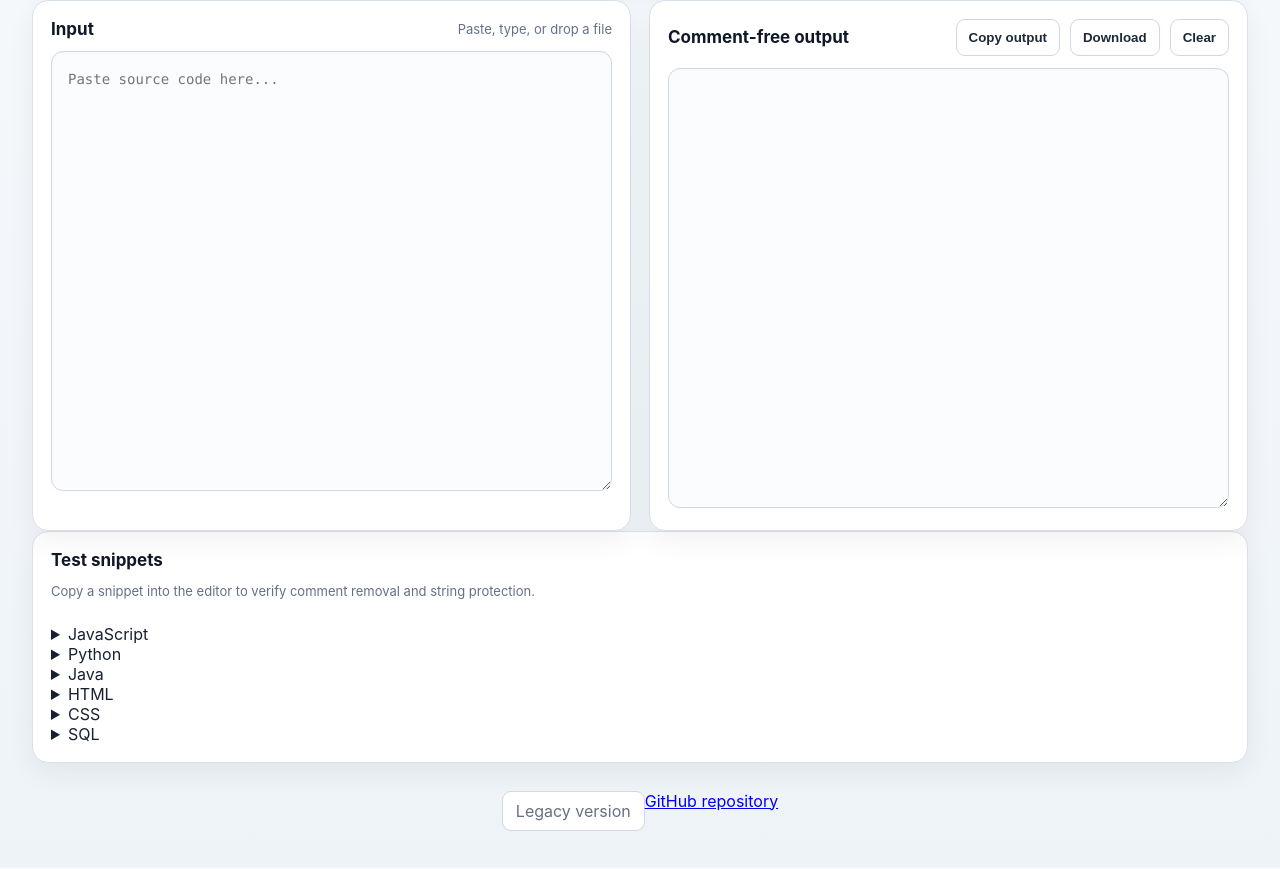
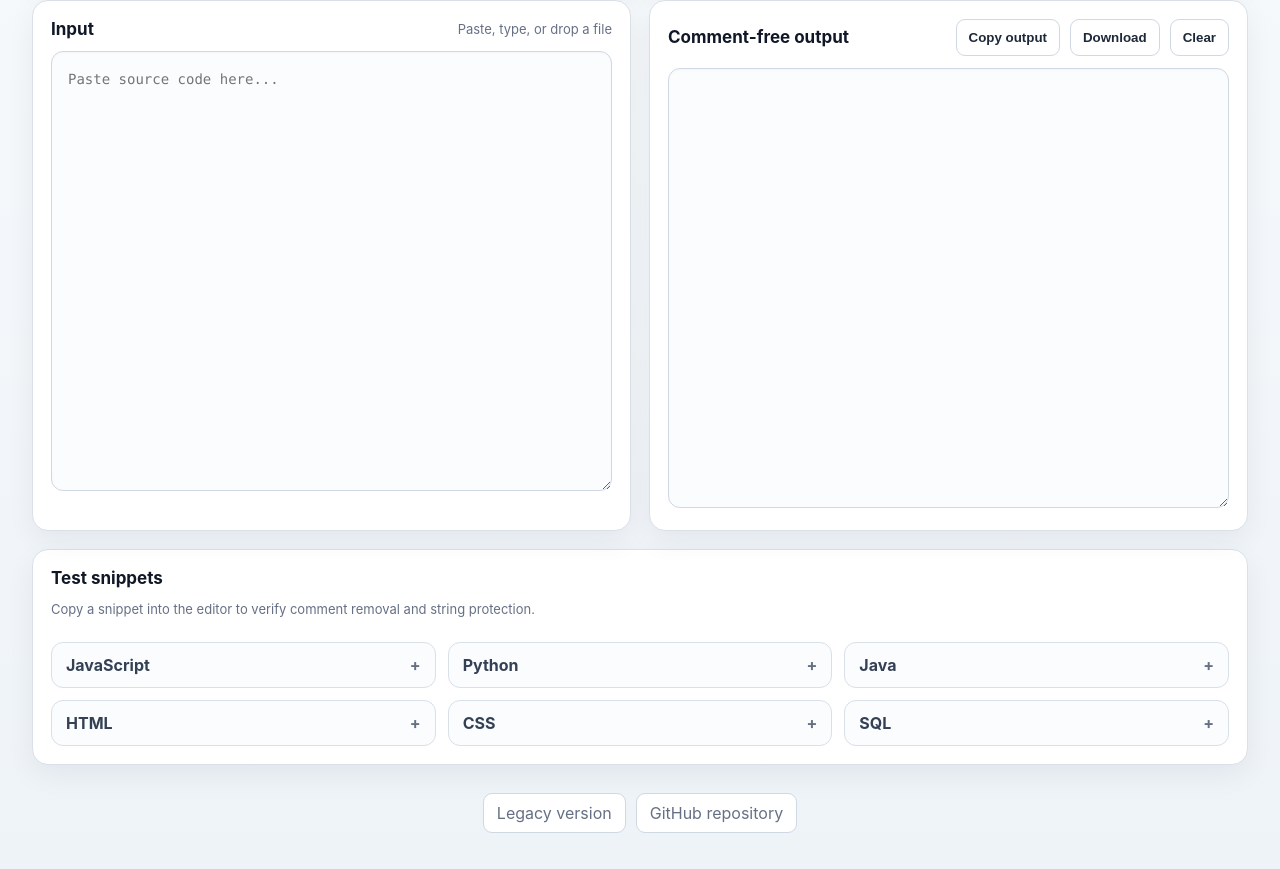
Before and after one commit to aaqib-hafeez-khan-in/NoCodeComments, a website with bundled scripts: page index.html in a window 1280 px wide. Shown: the part 296-1165 px from the top of the page. Built offline with nearby package versions, Linux system fonts and the light colour scheme.

Commit message:
Style in-app test snippets and developer footer

```diff
--- a/style.css
+++ b/style.css
@@ -20,7 +20,18 @@ textarea:focus{border-color:#84adff;box-shadow:0 0 0 3px rgba(37,99,235,.12)}
 .controls button.primary{background:#2563eb;color:#fff;border-color:#2563eb}
 .controls button.primary:hover{background:#1d4ed8;border-color:#1d4ed8}
 .status{color:#667085;font-size:13px}
-.footer{display:flex;justify-content:center;margin:28px 0 4px}
-.legacy{color:#667085;text-decoration:none;border:1px solid #cfd8e3;padding:9px 13px;border-radius:9px;background:#fff}
-.legacy:hover{color:#344054;border-color:#98a2b3;background:#f8fafc}
+.snippets{margin-top:18px}
+.snippet-grid{display:grid;grid-template-columns:repeat(3,minmax(0,1fr));gap:12px}
+.snippet-grid details{border:1px solid #d9e0e8;border-radius:12px;background:#fbfcfe;overflow:hidden}
+.snippet-grid summary{cursor:pointer;padding:12px 14px;font-weight:700;color:#344054;list-style:none}
+.snippet-grid summary::-webkit-details-marker{display:none}
+.snippet-grid summary::after{content:"+";float:right;color:#667085}
+.snippet-grid details[open] summary::after{content:"−"}
+.snippet-grid pre{margin:0;padding:0 14px 14px;white-space:pre-wrap;overflow:auto}
+.snippet-grid code{display:block;font:12px/1.6 ui-monospace,SFMono-Regular,Consolas,"Liberation Mono",monospace;color:#1d2939}
+.footer{display:flex;justify-content:center;gap:10px;margin:28px 0 4px;flex-wrap:wrap}
+.legacy,.repo-link{color:#667085;text-decoration:none;border:1px solid #cfd8e3;padding:9px 13px;border-radius:9px;background:#fff}
+.legacy:hover,.repo-link:hover{color:#344054;border-color:#98a2b3;background:#f8fafc}
+@media(max-width:1000px){.snippet-grid{grid-template-columns:repeat(2,minmax(0,1fr))}}
 @media(max-width:900px){.grid{grid-template-columns:1fr}textarea{min-height:36vh}main{padding:20px}}
+@media(max-width:620px){.snippet-grid{grid-template-columns:1fr}}
```
